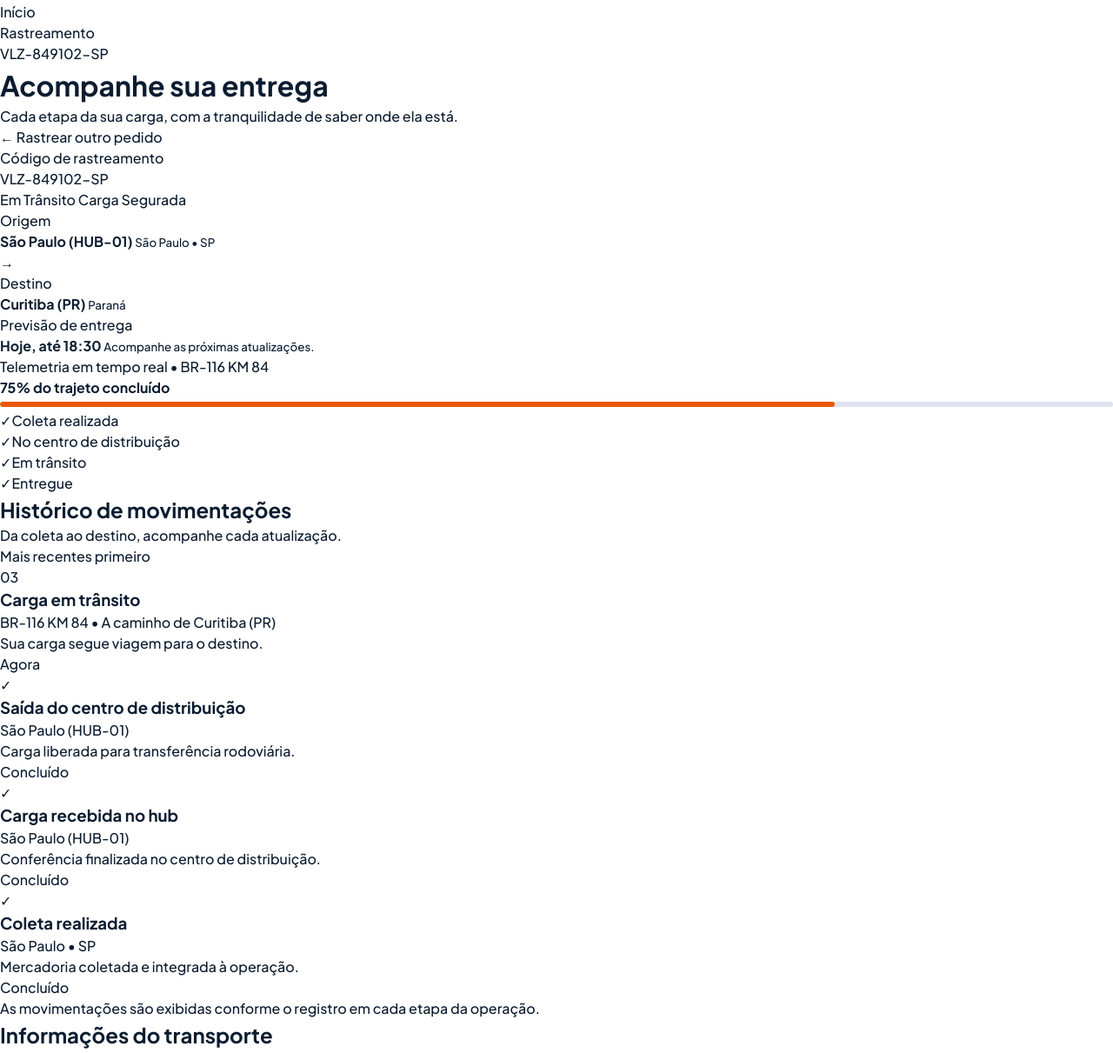
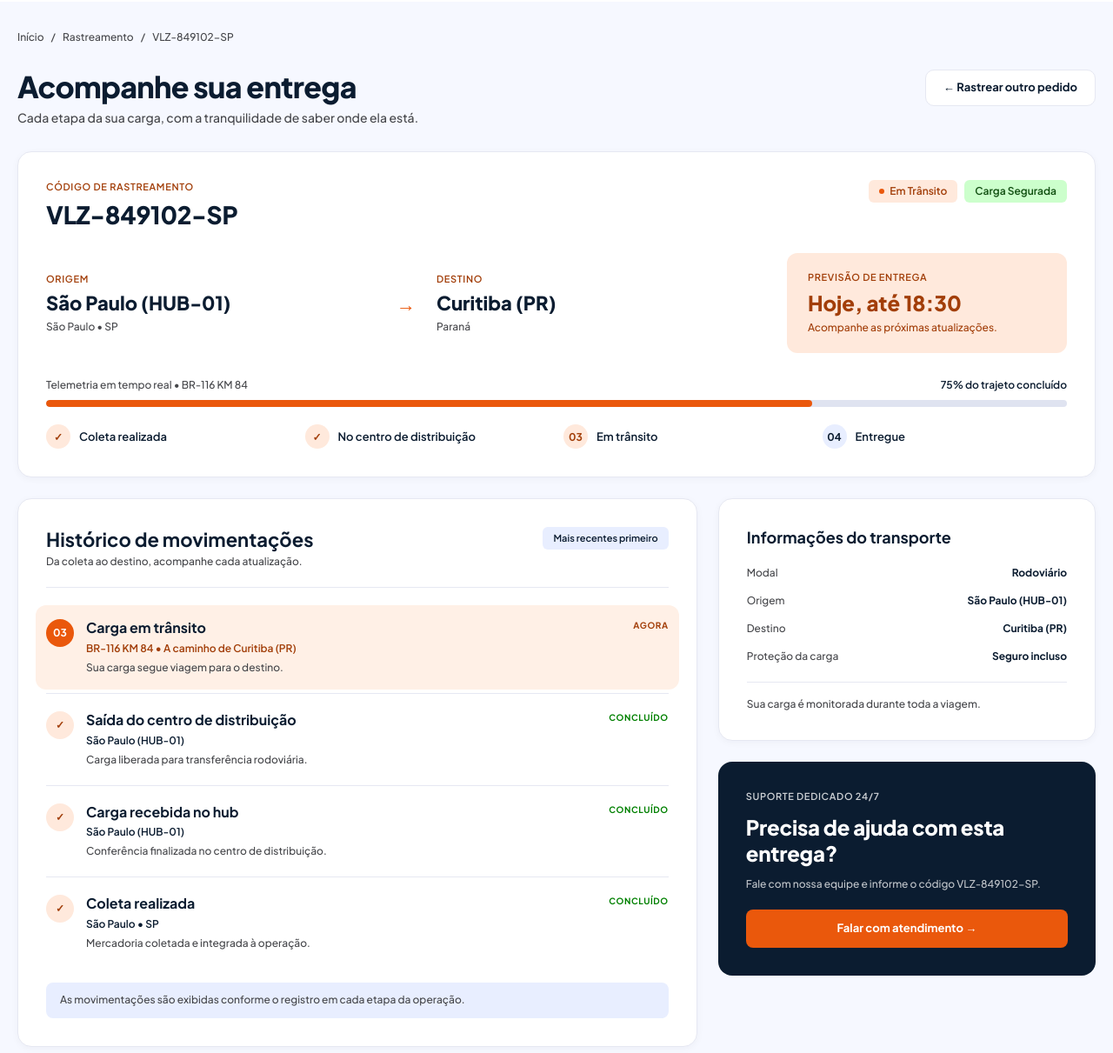
Before and after one commit to leonardomodel/Veloz-Log, a plain HTML site: page rastreio.html in a window 1280 px wide. Shown: the part 78-1289 px from the top of the page at 87% size. Drawn offline with Linux system fonts and the light colour scheme.

Commit message:
add-feature: styles-secao-rastreamento

```diff
--- a/css/rastreio.css
+++ b/css/rastreio.css
@@ -0,0 +1,576 @@
+/* =========================================================
+   PÁGINA DE RASTREIO
+   Carregar DEPOIS do style.css (usa as variáveis do :root
+   e reaproveita o menu, o <progress> e os resets dele).
+   ========================================================= */
+
+/* A home usa snap de rolagem; aqui a página rola normal */
+html {
+  scroll-snap-type: none;
+}
+
+.pagina-rastreio {
+  background: #f6f8ff;
+}
+
+/* o "main" do style.css é flex + altura de tela; aqui é um bloco simples */
+.rastreio {
+  display: block;
+  min-height: 0;
+  padding: 32px var(--lateral) 56px;
+}
+
+.rastreio ol {
+  list-style: none;
+}
+/* ---------- Rótulo pequeno (usado em vários cards) ---------- */
+.rotulo {
+  margin-bottom: 6px;
+  font-size: 11px;
+  font-weight: 600;
+  letter-spacing: 0.06em;
+  text-transform: uppercase;
+  color: var(--laranja-escuro);
+}
+
+/* ---------- Card base ---------- */
+.rastreio-card {
+  padding: 32px;
+  border: 1px solid var(--borda);
+  border-radius: 16px;
+  background: #fff;
+  box-shadow: 0 2px 8px rgba(21, 27, 54, 0.04);
+}
+
+/* ---------- Migalhas ---------- */
+.rastreio-migalhas {
+  margin-bottom: 28px;
+  font-size: 12px;
+  color: var(--cor-texto-suave);
+}
+
+.rastreio-migalhas ol {
+  display: flex;
+  flex-wrap: wrap;
+  gap: 8px;
+}
+
+.rastreio-migalhas li + li::before {
+  content: "/";
+  margin-right: 8px;
+}
+
+.rastreio-migalhas a:hover,
+.rastreio-migalhas a:focus-visible {
+  color: var(--laranja);
+  outline: none;
+}
+
+/* ---------- Cabeçalho da página ---------- */
+.rastreio-cabecalho {
+  display: flex;
+  align-items: flex-start;
+  justify-content: space-between;
+  gap: 24px;
+  margin-bottom: 28px;
+}
+
+.rastreio-cabecalho h1 {
+  margin-bottom: 6px;
+  font-size: 34px;
+  font-weight: 800;
+  line-height: 1.15;
+  letter-spacing: -0.02em;
+  color: var(--cor-texto);
+}
+
+.rastreio-cabecalho p {
+  font-size: 14px;
+  color: var(--cor-texto-suave);
+}
+
+.rastreio-voltar {
+  flex-shrink: 0;
+  padding: 12px 20px;
+  border: 1px solid var(--borda);
+  border-radius: 10px;
+  background: #fff;
+  font-size: 13px;
+  font-weight: 700;
+  line-height: 1.2;
+  white-space: nowrap;
+  color: var(--cor-texto);
+  transition:
+    border-color 0.15s,
+    color 0.15s;
+}
+
+.rastreio-voltar:hover,
+.rastreio-voltar:focus-visible {
+  border-color: var(--laranja);
+  color: var(--laranja);
+  outline: none;
+}
+
+/* ---------- Resumo do pedido ---------- */
+.resumo-topo {
+  display: flex;
+  align-items: flex-start;
+  justify-content: space-between;
+  gap: 16px;
+  margin-bottom: 28px;
+}
+
+.resumo-codigo {
+  font-size: 28px;
+  font-weight: 800;
+  line-height: 1.2;
+  letter-spacing: -0.01em;
+  color: var(--cor-texto);
+}
+
+.resumo-selos {
+  display: flex;
+  gap: 8px;
+}
+
+.selo-status,
+.selo-carga {
+  display: inline-flex;
+  align-items: center;
+  gap: 6px;
+  padding: 6px 12px;
+  border-radius: 6px;
+  font-size: 12px;
+  font-weight: 600;
+  line-height: 1.2;
+}
+
+.selo-status {
+  background: #ffe9dc;
+  color: var(--laranja-escuro);
+}
+
+.selo-status::before {
+  content: "";
+  width: 6px;
+  height: 6px;
+  border-radius: 50%;
+  background: var(--laranja);
+}
+
+.selo-carga {
+  background: #ccffcc;
+  color: #0f4d0f;
+}
+
+/* origem → destino + previsão */
+.rota {
+  display: grid;
+  grid-template-columns:
+    minmax(0, 1fr) auto minmax(0, 1fr)
+    minmax(0, 0.85fr);
+  align-items: center;
+  gap: 24px;
+  margin-bottom: 28px;
+}
+
+.rota-local strong {
+  display: block;
+  font-size: 22px;
+  font-weight: 800;
+  line-height: 1.25;
+  color: var(--cor-texto);
+}
+
+.rota-local small {
+  display: block;
+  margin-top: 4px;
+  font-size: 12px;
+  color: var(--cor-texto-suave);
+}
+
+.rota-seta {
+  font-size: 22px;
+  line-height: 1;
+  color: var(--laranja);
+}
+
+.previsao {
+  padding: 20px 24px;
+  border-radius: 12px;
+  background: #ffe9dc;
+}
+
+.previsao strong {
+  display: block;
+  font-size: 24px;
+  font-weight: 800;
+  line-height: 1.2;
+  color: var(--laranja-escuro);
+}
+
+.previsao small {
+  display: block;
+  margin-top: 6px;
+  font-size: 12px;
+  color: var(--laranja-escuro);
+}
+
+/* barra de progresso + etapas */
+.progresso-info {
+  display: flex;
+  justify-content: space-between;
+  gap: 16px;
+  margin-bottom: 8px;
+  font-size: 12px;
+  color: var(--cor-texto-suave);
+}
+
+.progresso-info strong {
+  font-weight: 600;
+  color: var(--cor-texto);
+}
+
+.progresso progress {
+  height: 8px;
+  margin: 0 0 20px;
+}
+
+.etapas {
+  display: grid;
+  grid-template-columns: repeat(4, minmax(0, 1fr));
+  gap: 16px;
+}
+
+.etapas li {
+  display: flex;
+  align-items: center;
+  gap: 10px;
+  font-size: 13px;
+  font-weight: 600;
+  line-height: 1.3;
+  color: var(--cor-texto);
+}
+
+.etapa-marca {
+  display: grid;
+  place-items: center;
+  flex-shrink: 0;
+  width: 28px;
+  height: 28px;
+  border-radius: 50%;
+  background: #e8eeff;
+  font-size: 12px;
+  font-weight: 700;
+  color: var(--cor-texto);
+}
+
+.etapa-concluida,
+.etapa-atual {
+  color: var(--laranja-escuro);
+}
+
+.etapa-concluida .etapa-marca,
+.etapa-atual .etapa-marca {
+  background: #ffe9dc;
+  color: var(--laranja-escuro);
+}
+
+/* Etapas concluídas e etapa atual */
+.etapa-marca.etapa-concluida,
+.etapa-atual .etapa-marca {
+  background: #ffe9dc;
+  color: var(--laranja-escuro);
+}
+
+/* ---------- Grade: histórico (esquerda) + lateral (direita) ---------- */
+.rastreio-grade {
+  display: grid;
+  grid-template-columns: minmax(0, 1.8fr) minmax(0, 1fr);
+  gap: 24px;
+  align-items: start;
+  margin-top: 24px;
+}
+
+/* ---------- Histórico de movimentações ---------- */
+.historico-topo {
+  display: flex;
+  align-items: flex-start;
+  justify-content: space-between;
+  gap: 16px;
+}
+
+.historico h2 {
+  font-size: 22px;
+  font-weight: 700;
+  line-height: 1.3;
+  color: var(--cor-texto);
+}
+
+.historico-sub {
+  margin-top: 2px;
+  font-size: 12px;
+  color: var(--cor-texto-suave);
+}
+
+.historico-ordem {
+  flex-shrink: 0;
+  padding: 6px 12px;
+  border-radius: 6px;
+  background: #e8eeff;
+  font-size: 11px;
+  font-weight: 600;
+  line-height: 1.2;
+  color: var(--cor-texto);
+}
+
+.linha-tempo {
+  margin-top: 20px;
+  padding-top: 20px;
+  border-top: 1px solid var(--borda);
+}
+
+.evento {
+  display: grid;
+  grid-template-columns: 32px minmax(0, 1fr) auto;
+  column-gap: 14px;
+  align-items: start;
+  padding: 20px 0;
+}
+
+.evento + .evento {
+  border-top: 1px solid var(--borda);
+}
+
+/* o evento atual vira uma caixa laranja-clara que sai um pouco das bordas da lista */
+.evento-atual {
+  margin: 0 -12px 4px;
+  padding: 16px 12px;
+  border-radius: 12px;
+  background: #fff0e6;
+}
+
+.evento-marca {
+  display: grid;
+  place-items: center;
+  width: 32px;
+  height: 32px;
+  border-radius: 50%;
+  background: #ffe9dc;
+  font-size: 12px;
+  font-weight: 700;
+  color: var(--laranja-escuro);
+}
+
+.evento-atual .evento-marca {
+  background: var(--laranja);
+  color: #fff;
+}
+
+.evento-texto h3 {
+  margin-bottom: 4px;
+  font-size: 16px;
+  font-weight: 700;
+  line-height: 1.3;
+  color: var(--cor-texto);
+}
+
+.evento-local {
+  margin-bottom: 4px;
+  font-size: 12px;
+  font-weight: 600;
+  color: var(--cor-texto);
+}
+
+.evento-atual .evento-local {
+  color: var(--laranja-escuro);
+}
+
+.evento-desc {
+  font-size: 12px;
+  color: var(--cor-texto-suave);
+}
+
+.evento-status {
+  font-size: 10px;
+  font-weight: 700;
+  letter-spacing: 0.06em;
+  text-transform: uppercase;
+  color: #008000;
+}
+
+.evento-atual .evento-status {
+  color: var(--laranja-escuro);
+}
+
+.historico-nota {
+  margin-top: 16px;
+  padding: 12px 16px;
+  border-radius: 8px;
+  background: #e8eeff;
+  font-size: 12px;
+  line-height: 1.4;
+  color: var(--cor-texto-suave);
+}
+
+/* ---------- Coluna da direita ---------- */
+.rastreio-lateral {
+  display: flex;
+  flex-direction: column;
+  gap: 24px;
+}
+
+.info h2 {
+  margin-bottom: 20px;
+  font-size: 18px;
+  font-weight: 700;
+  line-height: 1.3;
+  color: var(--cor-texto);
+}
+
+.info dl {
+  display: grid;
+  gap: 14px;
+}
+
+.info-linha {
+  display: flex;
+  justify-content: space-between;
+  gap: 16px;
+  font-size: 12px;
+}
+
+.info-linha dt {
+  color: var(--cor-texto-suave);
+}
+
+.info-linha dd {
+  font-weight: 700;
+  text-align: right;
+  color: var(--cor-texto);
+}
+
+.info-nota {
+  margin-top: 20px;
+  padding-top: 16px;
+  border-top: 1px solid var(--borda);
+  font-size: 12px;
+  color: var(--cor-texto-suave);
+}
+
+/* card escuro de suporte */
+.suporte {
+  padding: 32px;
+  border-radius: 16px;
+  background: var(--cor-texto);
+  color: #fff;
+}
+
+.suporte-rotulo {
+  font-size: 11px;
+  font-weight: 600;
+  letter-spacing: 0.06em;
+  text-transform: uppercase;
+  color: rgba(255, 255, 255, 0.8);
+}
+
+.suporte h2 {
+  margin: 12px 0;
+  font-size: 24px;
+  font-weight: 800;
+  line-height: 1.25;
+  letter-spacing: -0.01em;
+}
+
+.suporte-texto {
+  margin-bottom: 20px;
+  font-size: 12px;
+  line-height: 1.5;
+  color: rgba(255, 255, 255, 0.75);
+}
+
+.suporte-botao {
+  display: block;
+  padding: 14px 20px;
+  border-radius: 8px;
+  background: var(--laranja);
+  font-size: 13px;
+  font-weight: 700;
+  line-height: 1.2;
+  text-align: center;
+  color: #fff;
+  transition:
+    background-color 0.15s,
+    transform 0.15s;
+}
+
+.suporte-botao:hover,
+.suporte-botao:focus-visible {
+  background: var(--laranja-escuro);
+  transform: translateY(-1px);
+  outline: none;
+}
+
+/* ---------- Rodapé simples ---------- */
+.rastreio-rodape {
+  padding: 0 var(--lateral) 32px;
+  background: #f6f8ff;
+}
+
+.rastreio-rodape-conteudo {
+  display: flex;
+  align-items: flex-end;
+  justify-content: space-between;
+  gap: 24px;
+  padding-top: 28px;
+  border-top: 1px solid var(--borda);
+}
+
+.rastreio-rodape strong {
+  font-size: 16px;
+  font-weight: 700;
+  color: var(--cor-texto);
+}
+
+.rastreio-rodape p {
+  font-size: 12px;
+  color: var(--cor-texto-suave);
+}
+
+.rastreio-rodape ul {
+  display: flex;
+  gap: 8px;
+  font-size: 12px;
+  color: var(--cor-texto-suave);
+}
+
+.rastreio-rodape li + li::before {
+  content: "\2022";
+  margin-right: 8px;
+}
+
+.rastreio-rodape a:hover,
+.rastreio-rodape a:focus-visible {
+  color: var(--laranja);
+  outline: none;
+}
+
+/* ---------- Telas menores ---------- */
+@media (max-width: 992px) {
+  .rastreio-grade {
+    grid-template-columns: minmax(0, 1fr);
+  }
+
+  .rota {
+    grid-template-columns: minmax(0, 1fr) auto minmax(0, 1fr);
+  }
+
+  .previsao {
+    grid-column: 1 / -1;
+  }
+
+  .etapas {
+    grid-template-columns: repeat(2, minmax(0, 1fr));
+  }
+}
--- a/rastreio.html
+++ b/rastreio.html
@@ -98,10 +98,10 @@
         <progress value="75" max="100" aria-label="Progresso do trajeto">75%</progress>
 
         <ol class="etapas">
-          <li><span class="etapa-marca" aria-hidden="true">&check;</span>Coleta realizada</li>
-          <li><span class="etapa-marca" aria-hidden="true">&check;</span>No centro de distribuição</li>
-          <li class="etapa-atual" aria-current="step"><span class="etapa-marca" aria-hidden="true">&check;</span>Em trânsito</li>
-          <li class="etapa-pendente" aria-hidden="true"><span class="etapa-marca" aria-hidden="true">&check;</span>Entregue</li>
+          <li><span class="etapa-marca etapa-concluida" aria-hidden="true">&check;</span>Coleta realizada</li>
+          <li><span class="etapa-marca etapa-concluida" aria-hidden="true">&check;</span>No centro de distribuição</li>
+          <li class="etapa-atual" aria-current="step"><span class="etapa-marca" aria-hidden="true">03</span>Em trânsito</li>
+          <li class="etapa-pendente" aria-hidden="true"><span class="etapa-marca" aria-hidden="true">04</span>Entregue</li>
         </ol>
       </div>
     </section>
```
Also changed, not shown: index.html (+2 -2 lines).
